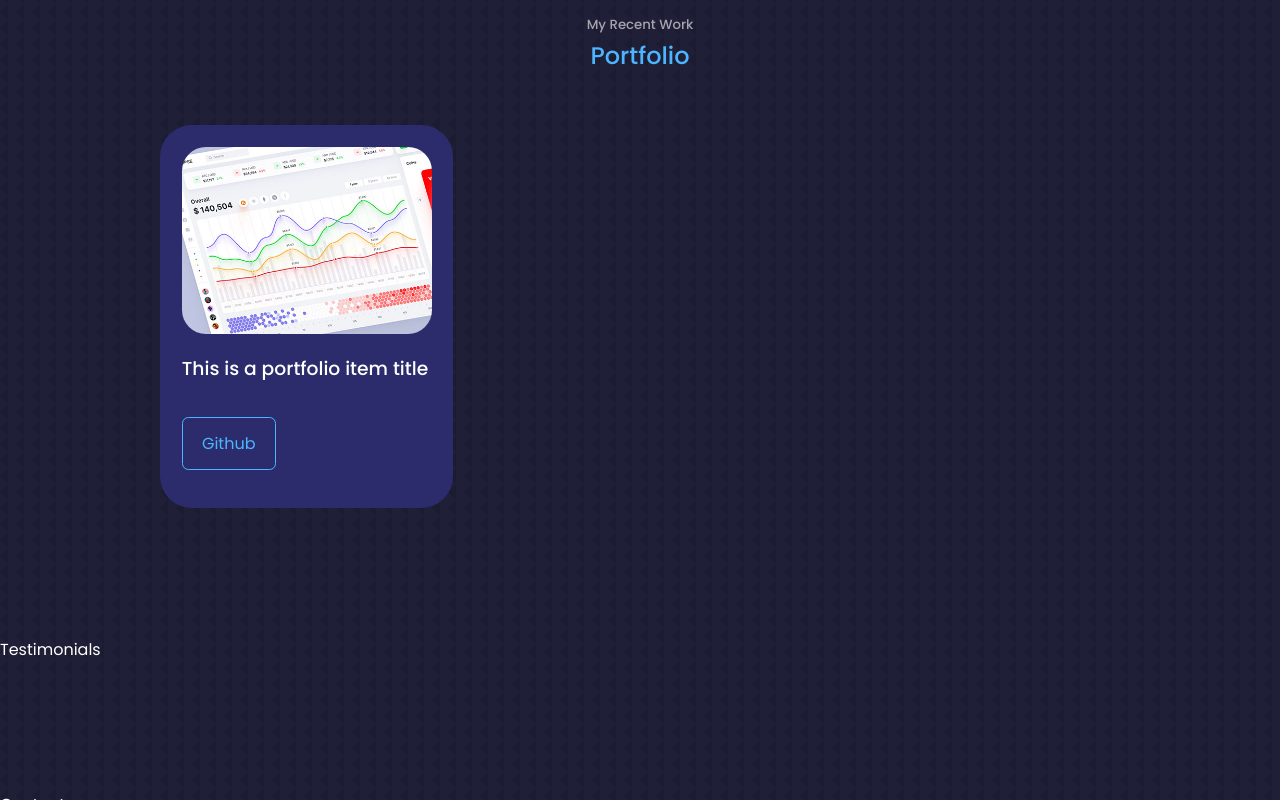
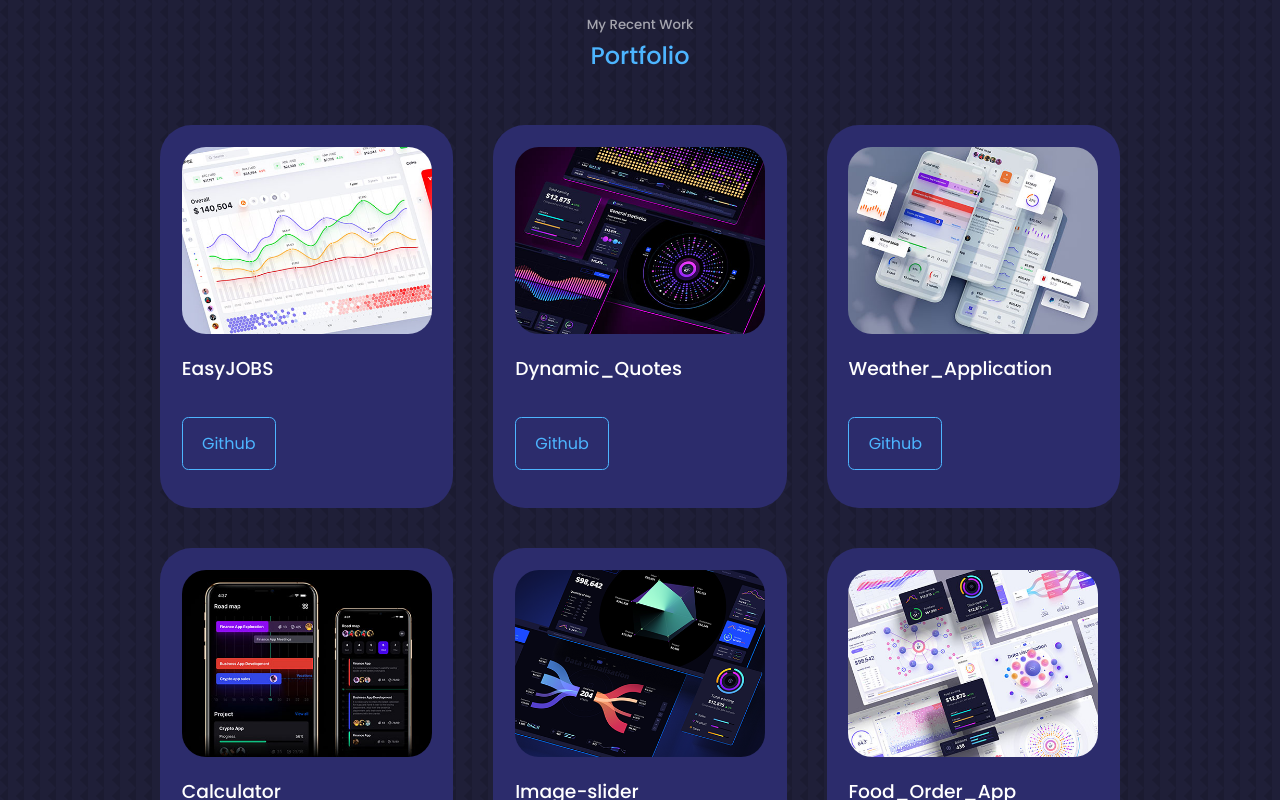
Before and after one commit to Sush25N/Personal_Portfolio, a React (Create React App) app in the folder client/: page / in a window 1280 px wide. Shown: the part 2300-3100 px from the top of the page. Built offline with nearby package versions, Linux system fonts and the light colour scheme; a web font is replaced by a local one.

Commit message:
added projects images

```diff
--- a/client/src/components/portfolio/Portfolio.jsx
+++ b/client/src/components/portfolio/Portfolio.jsx
@@ -1,126 +1,3 @@
-// import React from "react";
-// import "./portfolio.css";
-// import IMG1 from "../../assets/portfolio1.jpg"
-// import IMG2 from "../../assets/portfolio2.jpg"
-// import IMG3 from "../../assets/portfolio3.jpg"
-// import IMG4 from "../../assets/portfolio4.jpg"
-// import IMG5 from "../../assets/portfolio5.png"
-// import IMG6 from "../../assets/portfolio6.jpg"
-
-
-
-// const data = [
-//   {
-//     id: 1,
-//     image: IMG1,
-//     title: 'EasyJOBS',
-//     github: 'https://github.com'
-//   },
-//   {
-//     id: 2,
-//     image: IMG2,
-//     title: 'EasyJOBS',
-//     github: 'https://github.com'
-//   },
-//   {
-//     id: 3,
-//     image: IMG3,
-//     title: 'EasyJOBS',
-//     github: 'https://github.com'
-//   },
-//   {
-//     id: 4,
-//     image: IMG4,
-//     title: 'EasyJOBS',
-//     github: 'https://github.com'
-//   },
-//   {
-//     id: 5,
-//     image: IMG5,
-//     title: 'EasyJOBS',
-//     github: 'https://github.com'
-//   },
-//   {
-//     id: 6,
-//     image: IMG6,
-//     title: 'EasyJOBS',
-//     github: 'https://github.com'
-//   },
-// ]
-
-
-// const Portfolio = () => {
-//   return <section id="portfolio">
-//     <h5>My Recent Work</h5>
-//     <h2>Portfolio</h2>
-
-//     <div className="container portfolio__container">
-//       <article className="portfolio__item">
-//         <div className="portfolio__item-image">
-//           <img src={IMG1} alt="" />
-//         </div>
-//         <h3>This is a portfolio item title</h3>
-//         <div className="portfolio__item-cta">
-//         <a href="https://github.com" className="btn" target="_blank">Github</a>
-//         </div>
-//       </article>
-
-//       <article className="portfolio__item">
-//         <div className="portfolio__item-image">
-//           <img src={IMG1} alt="" />
-//         </div>
-//         <h3>This is a portfolio item title</h3>
-//         <div className="portfolio__item-cta">
-//         <a href="https://github.com" className="btn" target="_blank">Github</a>
-//         </div>
-//       </article>
-
-//       <article className="portfolio__item">
-//         <div className="portfolio__item-image">
-//           <img src={IMG1} alt="" />
-//         </div>
-//         <h3>This is a portfolio item title</h3>
-//         <div className="portfolio__item-cta">
-//         <a href="https://github.com" className="btn" target="_blank">Github</a>
-//         </div>
-//       </article>
-
-//       <article className="portfolio__item">
-//         <div className="portfolio__item-image">
-//           <img src={IMG1} alt="" />
-//         </div>
-//         <h3>This is a portfolio item title</h3>
-//         <div className="portfolio__item-cta">
-//         <a href="https://github.com" className="btn" target="_blank">Github</a>
-//         </div>
-//       </article>
-
-//       <article className="portfolio__item">
-//         <div className="portfolio__item-image">
-//           <img src={IMG1} alt="" />
-//         </div>
-//         <h3>This is a portfolio item title</h3>
-//         <div className="portfolio__item-cta">
-//         <a href="https://github.com" className="btn" target="_blank">Github</a>
-//         </div>
-//       </article>
-
-//       <article className="portfolio__item">
-//         <div className="portfolio__item-image">
-//           <img src={IMG1} alt="" />
-//         </div>
-//         <h3>This is a portfolio item title</h3>
-//         <div className="portfolio__item-cta">
-//         <a href="https://github.com" className="btn" target="_blank">Github</a>
-//         </div>
-//       </article>
-//     </div>
-//   </section>;
-// };
-
-// export default Portfolio;
-
-
 import React from 'react'
 import "./portfolio.css";
 import IMG1 from "../../assets/portfolio1.jpg"
@@ -180,15 +57,21 @@ const Portfolio = () => {
       <h2>Portfolio</h2>
 
       <div className="container portfolio__container">
-        <article className='portfolio__item'>
-          <div className="portfolio__item-image">
-            <img src={IMG1} alt="" />
-          </div>
-          <h3>This is a portfolio item title</h3>
-          <div className="portfolio__item-cta">
-            <a href="https://github.com" className='btn' target='_blank'>Github</a>
-          </div>
-        </article>
+        {
+          data.map(({id, image, title, github}) => {
+            return(
+              <article key={id} className='portfolio__item'>
+                <div className="portfolio__item-image">
+                  <img src={image} alt={title} />
+                </div>
+                <h3>{title}</h3>
+                <div className="portfolio__item-cta">
+                  <a href={github} className='btn' target='_blank'>Github</a>
+                </div>
+              </article>
+            )
+          })
+        }
       </div>
     </section>
   )
```
